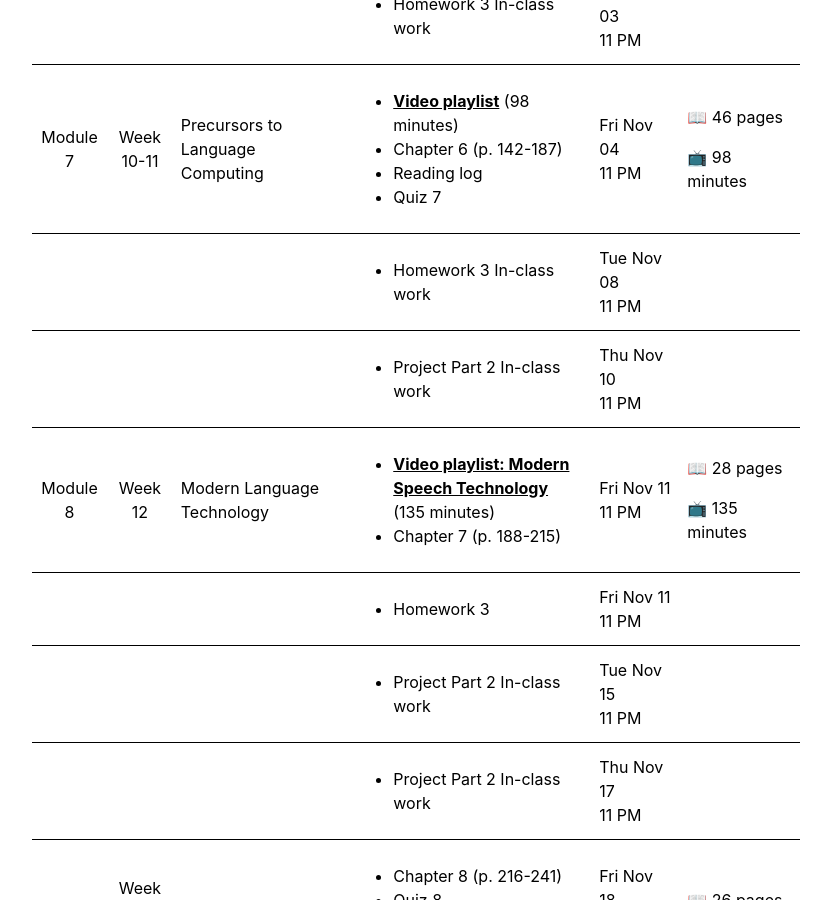
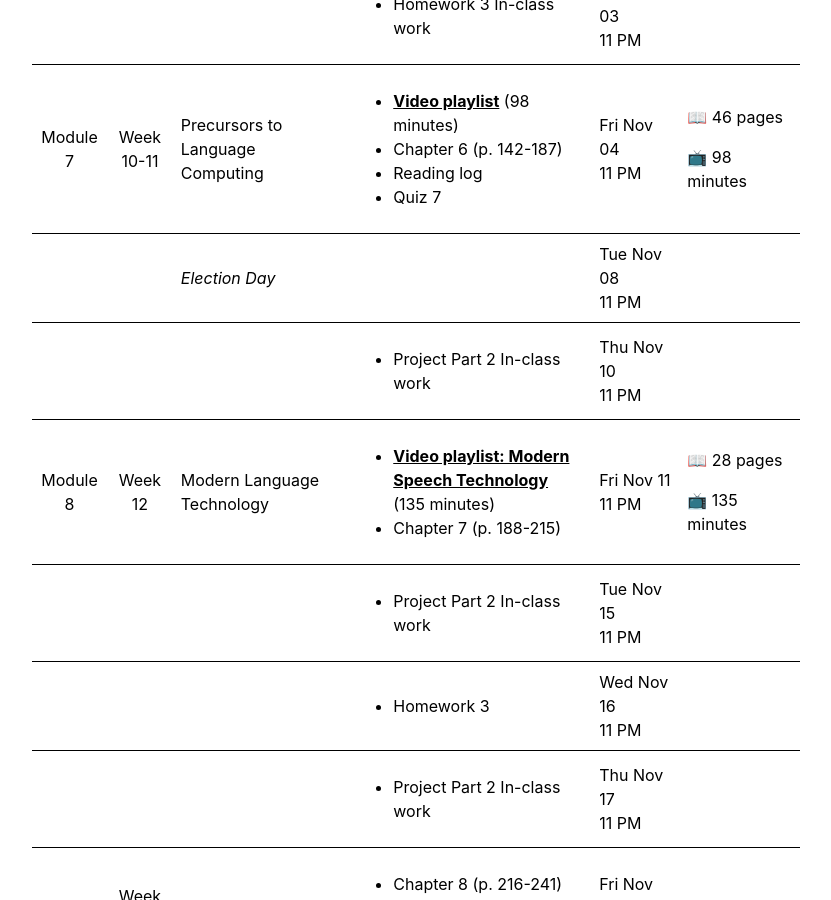
Before and after one commit to 2022-Fall-LING-270/2022-Fall-LING-270.github.io, a Jekyll site: the page built from schedule.md, in a window 1280 px wide and 900 px high, scrolled down 3523 px. Shown: the whole window, without its empty margins (224-1055 px from the left). Built offline with Jekyll 4.4.1, drawn with Linux system fonts in a browser that asks for light colours.

Commit message:
Fixed election day and moved HW 3

```diff
--- a/_data/schedule.yaml
+++ b/_data/schedule.yaml
@@ -363,9 +363,7 @@
      title: "Quiz 7"
 -
   date: "2022-11-08 23:59 CDT"
-  reading:
-    -
-     title: "Homework 3 In-class work"
+  title: <i>Election Day</i>
 -
   date: "2022-11-10 23:59 CDT"
   reading:
@@ -391,16 +389,16 @@
        value: 28
        unit: "pages"
 -
-  date: "2022-11-11 23:59 CST"
+  date: "2022-11-15 23:59 CDT"
+  reading:
+    -
+     title: "Project Part 2 In-class work"
+-
+  date: "2022-11-16 23:59 CST"
   reading:
     -
      title: "Homework 3"
 #     url: "https://TODO LINK HERE"
--
-  date: "2022-11-15 23:59 CDT"
-  reading:
-    -
-     title: "Project Part 2 In-class work"
 -
   date: "2022-11-17 23:59 CDT"
   reading:
```
